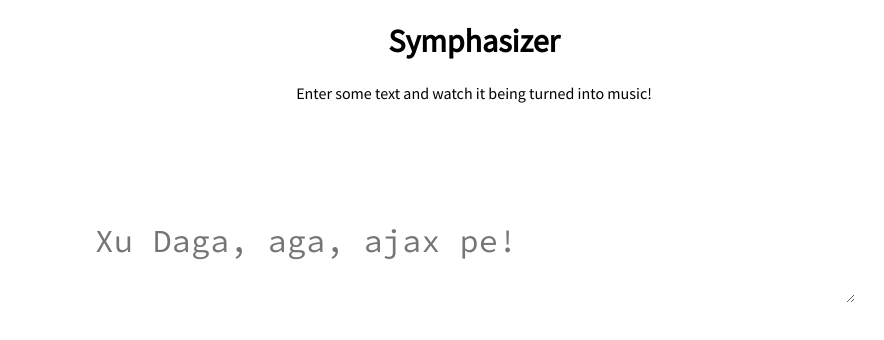
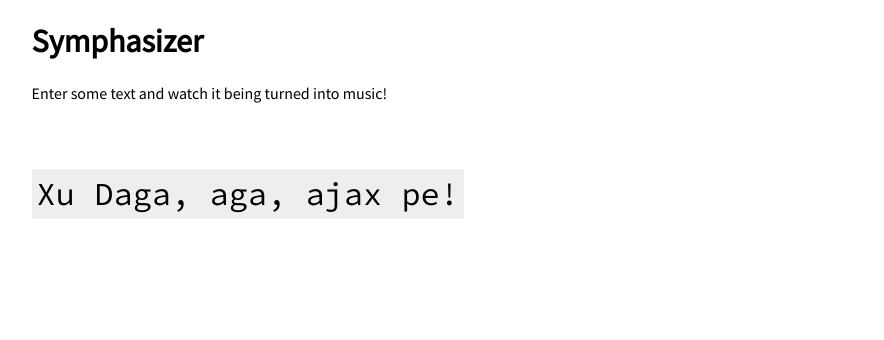
Before and after one commit to meew0/symphasizer, a plain HTML site: page index.html in a window 1280 px wide. Shown: the whole page, without its empty margins (166-1050 px from the left). Drawn offline with Linux system fonts and the light colour scheme.

Commit message:
various layout changes

```diff
--- a/index.html
+++ b/index.html
@@ -5,16 +5,26 @@
 		<link href='http://fonts.googleapis.com/css?family=Source+Sans+Pro' rel='stylesheet' type='text/css'>
 		<style>
 			body {
-				text-align: center;
 			}
-			textarea {
+			.container {
+				margin-left: 15%;
+			}
+			#input {
 				border: none;
-				margin: auto;
 				outline: none;
-				margin-top: 100px;
-				width: 60%;
+				margin-top: 50px;
 				font-family: 'Source Code Pro', monospace;
 				font-size: 24pt;
+				background-color: #eee;
+				padding: 5px;
+				display: inline-block;
+				white-space: nowrap;
+			}
+			#input * {
+				font-family: 'Source Code Pro', monospace;
+				font-size: 24pt;
+				background-color: #eee;
+
 			}
 
 			* {
@@ -23,9 +33,11 @@
 		</style>
 	</head>
 	<body>
-		<h1>Symphasizer</h1>
-		<p>Enter some text and watch it being turned into music!</p>
-		<textarea id="input" placeholder="Xu Daga, aga, ajax pe!"></textarea>
+		<div class="container">
+			<h1>Symphasizer</h1>
+			<p>Enter some text and watch it being turned into music!</p>
+			<span id="input" contenteditable="true" placeholder="Xu Daga, aga, ajax pe!">Xu Daga, aga, ajax pe!</span>
+		</div>
 		<script src="js/freqs.js"></script>
 		<script src="js/values.js"></script>
 		<script src="js/audio.js"></script>
@@ -38,8 +50,8 @@
 			var currentText = "";
 
 			function updateText() {
-				currentText = "" + document.getElementById("input").value;
-				currentText = currentText.replace(/ /g, '');
+				currentText = "" + document.getElementById("input").textContent;
+				currentText = currentText.replace(/\s+/g, '');
 			}
 
 			updateText();
@@ -85,7 +97,7 @@
 				}
 				window.setTimeout(playOneNote, delay * delayMod);
 			}
-			playOneNote();
+				window.setTimeout(playOneNote, 1000);
 
 		</script>
 	</body>
```
